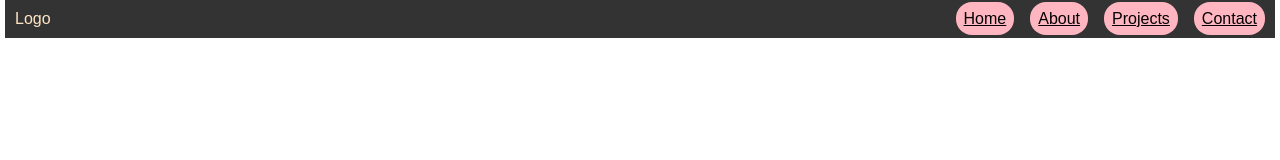
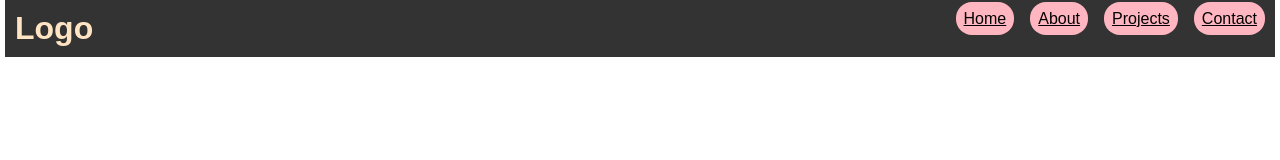
Before and after one commit to Vishnu-Vardhan-Singh/My-Portfolio, a plain HTML site: page index.html in a window 1280 px wide. Drawn offline with Linux system fonts and the light colour scheme.

Commit message:
Update index.html

```diff
--- a/index.html
+++ b/index.html
@@ -8,12 +8,15 @@
 </head>
 <body>
     <header>
-        <span id="header-logo">Logo</span><nav><ul id="header-link">
+        <div id="header-logo" class="title-large"><h1>Logo</h1></div>
+        <nav>
+            <ul id="header-link">
             <li><a href="#home">Home</a></li>
             <li><a href="#about">About</a></li>
             <li><a href="#projects">Projects</a></li>
             <li><a href="#contact">Contact</a></li>
-        </ul></nav>
+            </ul>
+        </nav>
     </header>
 </body>
 </html>
```
